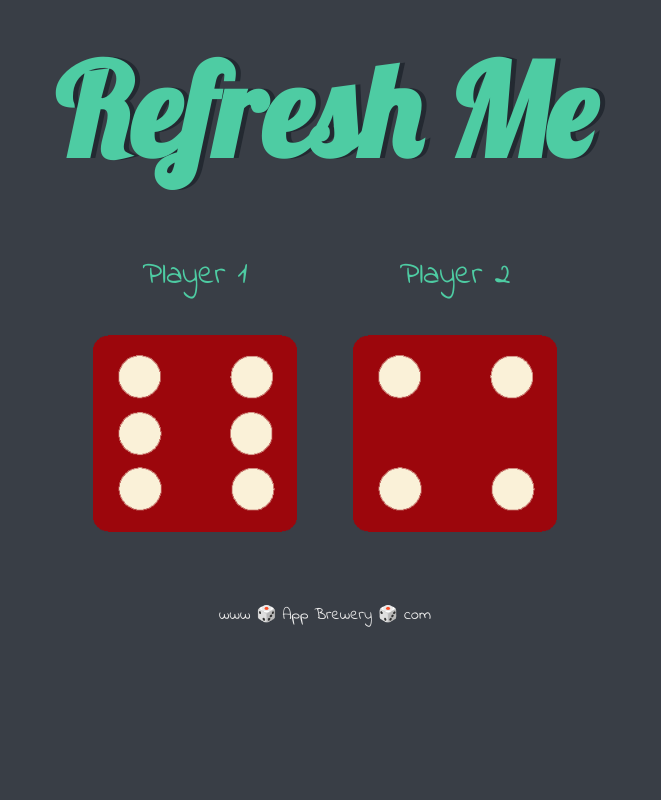
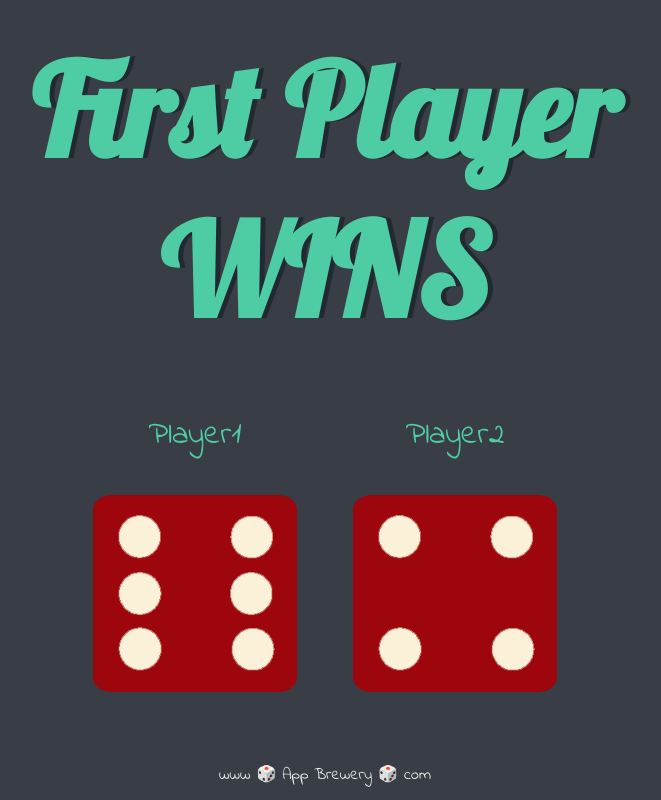
Before and after one commit to BekirKutluhan/Dice-Challenge, a plain HTML site: page dicee.html in a window 1280 px wide. Both pictures are taken after a click on the element "Refresh Me". Shown: the whole page, without its empty margins (315-976 px from the left). Drawn offline with Linux system fonts and the light colour scheme.

```diff
--- a/dice.js
+++ b/dice.js
@@ -13,7 +13,15 @@ function rollTheDices(){
 
   var diceImage1 = "images/dice"+dice1+".png";
   var diceImage2 = "images/dice"+dice2+".png";
-
-  document.querySelector(".img1").setAttribute("src",diceImage1);
-  document.querySelector(".img2").setAttribute("src",diceImage2);
+if(dice1>dice2)
+  {
+    document.querySelector(".img1").setAttribute("src",diceImage1);
+    document.querySelector(".img2").setAttribute("src",diceImage2);
+    document.querySelector(".container h1").innerHTML = "<i class='fas fa-pennant'></i>First Player WINS";
+  }
+  else if(dice1<dice2){
+    document.querySelector(".img1").setAttribute("src",diceImage1);
+    document.querySelector(".img2").setAttribute("src",diceImage2);
+      document.querySelector(".container h1").innerHTML = "Second Player WINS<i class='fas fa-pennant'></i>";
+  }
 }
--- a/dicee.html
+++ b/dicee.html
@@ -13,12 +13,12 @@
       <h1>Refresh Me</h1>
 
       <div class="dice">
-        <p>Player 1</p>
+        <p>Player1</p>
         <img class="img1" src="">
       </div>
 
       <div class="dice">
-        <p>Player 2</p>
+        <p>Player2</p>
         <img class="img2" src="">
       </div>
 
```
Also changed, not shown: 1 other file.
